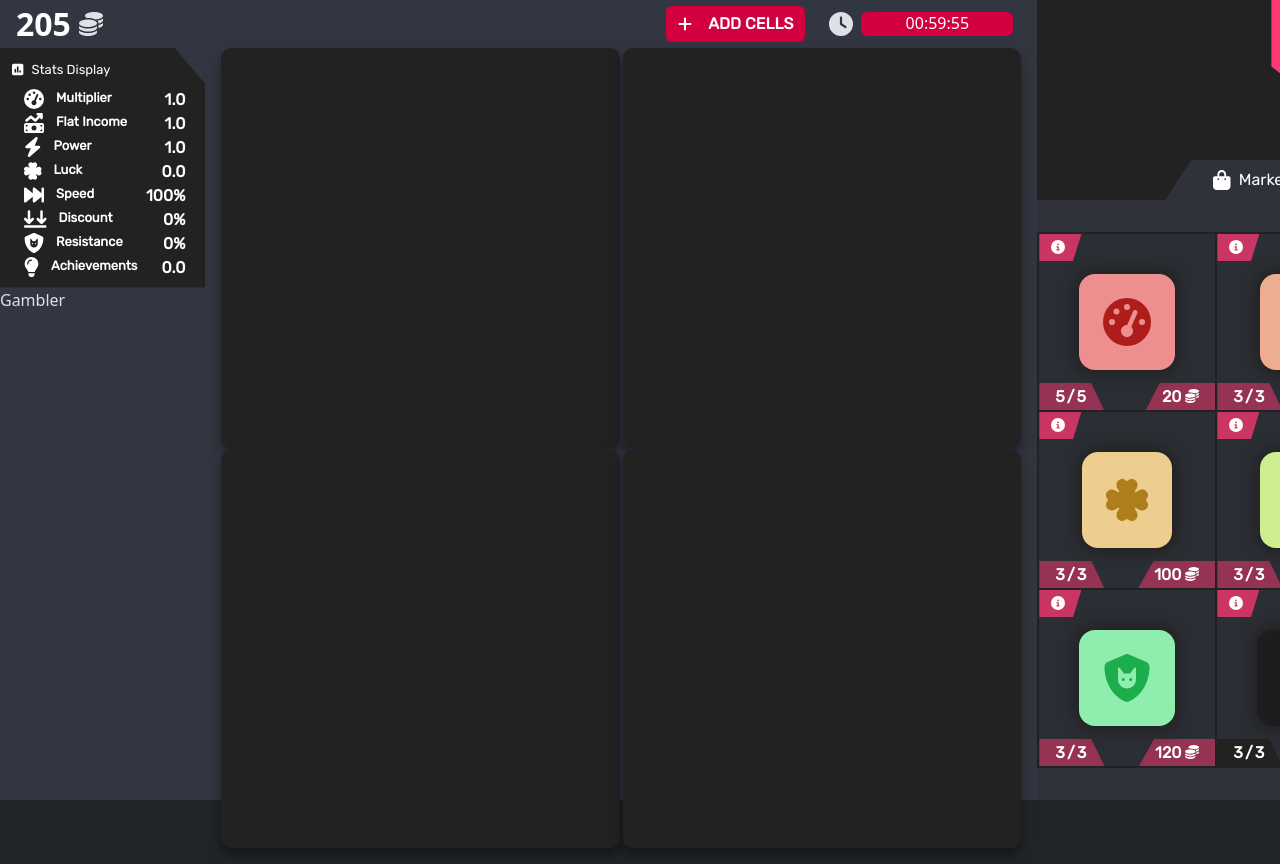
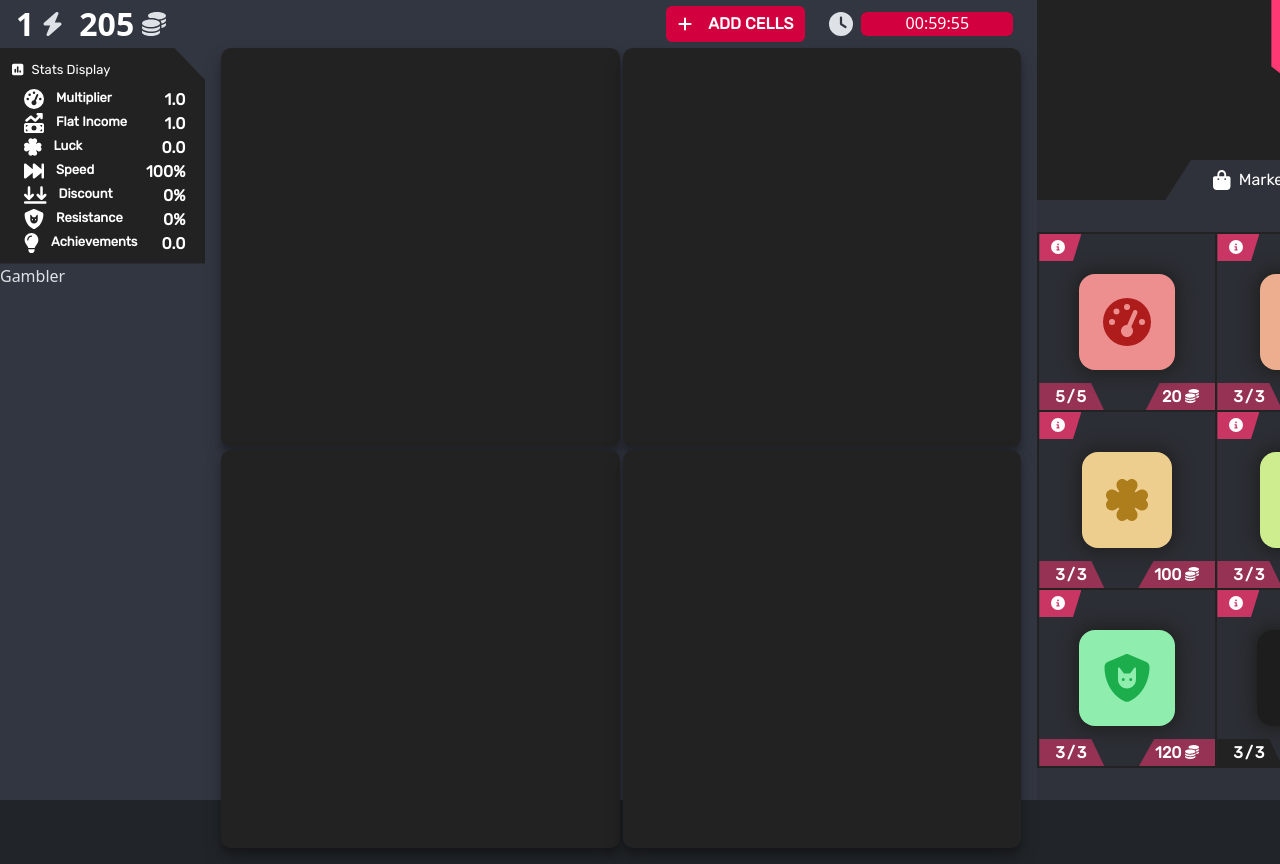
Before and after one commit to Myc22Ka/TheGame, a React (Create React App) app: page / in a window 1280 px wide. Shown: the top 864 px of the page. Built offline with nearby package versions, Linux system fonts and the light colour scheme.

Commit message:
power change

```diff
--- a/src/components/Header/Header.tsx
+++ b/src/components/Header/Header.tsx
@@ -3,6 +3,7 @@ import Score from "./Score";
 import { Stack } from "react-bootstrap";
 import ResizeGridButton from "./ResizeGridButton";
 import Timer from "./Timer";
+import Power from "./Power";
 
 const Header: React.FC = () => {
   return (
@@ -11,7 +12,10 @@ const Header: React.FC = () => {
       direction="horizontal"
       gap={3}
     >
-      <Score />
+      <Stack direction="horizontal" gap={3}>
+        <Power />
+        <Score />
+      </Stack>
       <Stack direction="horizontal" gap={3}>
         <ResizeGridButton />
         <Timer />
--- /dev/null
+++ b/src/components/Header/Power.tsx
@@ -0,0 +1,35 @@
+import { FontAwesomeIcon } from "@fortawesome/react-fontawesome";
+import React from "react";
+import { Stack } from "react-bootstrap";
+import { useScore } from "src/contexts/ScoreContext";
+import { statsIcons } from "src/modules/Piece/utils";
+import styles from "src/styles/style.module.scss";
+
+const Power = () => {
+  const { score } = useScore();
+  return (
+    <Stack
+      className="justify-content-center align-items-center"
+      direction="horizontal"
+      gap={2}
+    >
+      <div
+        className="h2 m-0"
+        style={{
+          color: "white",
+          fontWeight: "bold",
+          fontFamily: styles.font,
+        }}
+      >
+        {score.gameStats.power}
+      </div>
+      <FontAwesomeIcon
+        icon={statsIcons.find((e) => e.rule === "power")!.icon}
+        size="xl"
+        color={styles.main}
+      />
+    </Stack>
+  );
+};
+
+export default Power;
--- a/src/components/SidePanel/StatsDisplay/StatsDisplay.tsx
+++ b/src/components/SidePanel/StatsDisplay/StatsDisplay.tsx
@@ -26,6 +26,7 @@ const StatsDisplay: React.FC = () => {
       </Stack>
       <Container>
         {Object.entries(score.gameStats).map(([key, value]) => {
+          if (key === "power") return;
           return (
             <DisplayValue key={key} value={value} gameStat={key as GameStats} />
           );
```
